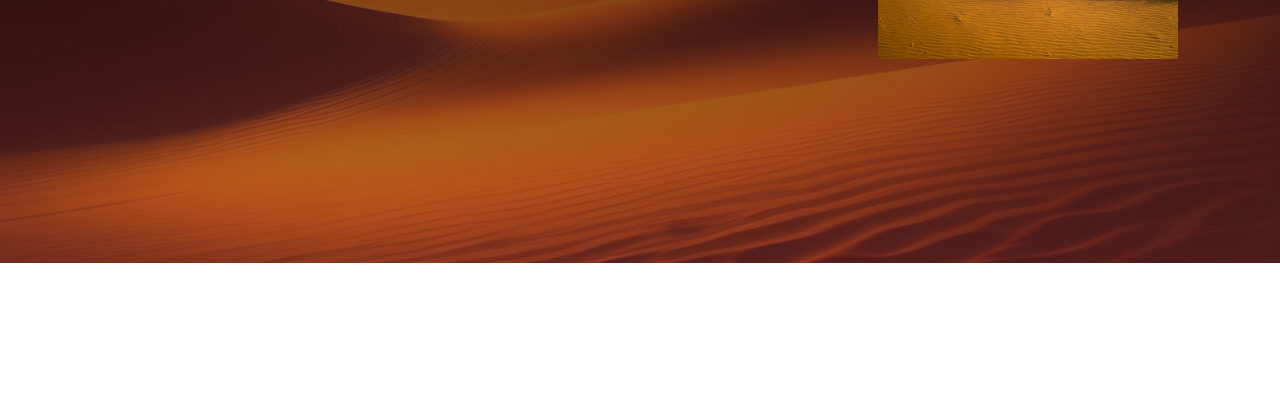
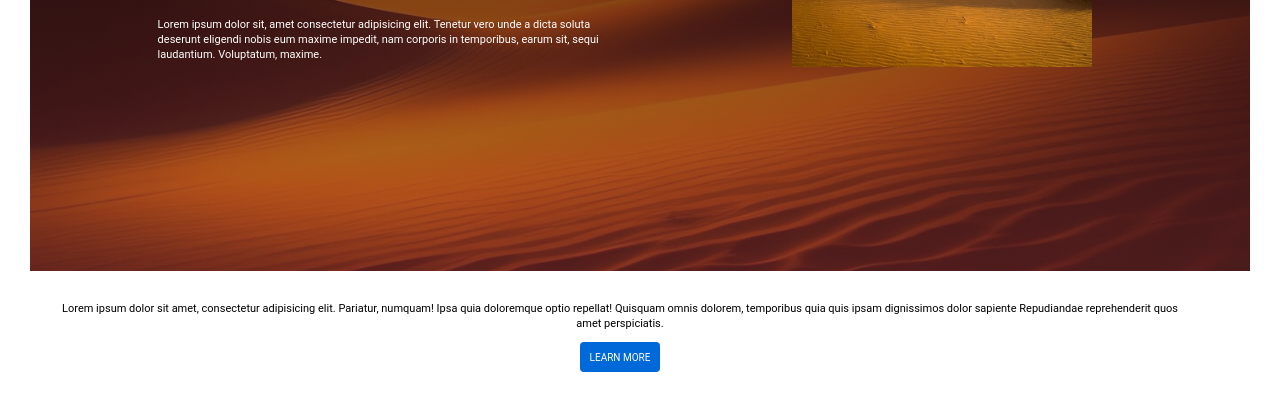
Before and after one commit to rolisingh1803/CSSWorkshopProject, a plain HTML site: page index.html in a window 1280 px wide. Shown: the part 537-937 px from the top of the page. Before the commit the page ends 800 px from the top, so only its background shows below. Drawn offline with Linux system fonts and the light colour scheme.

Commit message:
new div added

```diff
--- a/index.html
+++ b/index.html
@@ -25,41 +25,48 @@
         <div class="row">
             <div class="col">
                 <h1>Sahara</h1>
-                <p >Lorem ipsum dolor sit, amet consectetur adipisicing elit. Tenetur vero unde a dicta soluta deserunt
+                <p>Lorem ipsum dolor sit, amet consectetur adipisicing elit. Tenetur vero unde a dicta soluta deserunt
                     eligendi nobis eum maxime impedit, nam corporis in temporibus, earum sit, sequi laudantium.
                     Voluptatum, maxime.</p>
             </div>
             <div class="col">
-                <img src="sahara-desert-sunlight-blue-sky-morocco-africa_181624-12415.jpg" class="back" >
+                <img src="sahara-desert-sunlight-blue-sky-morocco-africa_181624-12415.jpg" class="back">
             </div>
 
         </div>
     </div>
-<div>
+    <div class="box">
+
+        <p id="para">Lorem ipsum dolor sit amet, consectetur adipisicing elit. Pariatur, numquam! Ipsa quia doloremque optio
+            repellat! Quisquam omnis dolorem, temporibus quia quis ipsam dignissimos dolor sapiente Repudiandae
+            reprehenderit quos amet perspiciatis.</p>
+
+            <button>Learn More</button>
 
     </div>
 
     <!-- <div class="tran-image">
         <div class="images">
-        <img src="minimalist-photorealistic-desert-road_23-2150953029.jpg" >
+            <img src="minimalist-photorealistic-desert-road_23-2150953029.jpg">
         </div>
         <div class="images">
-        <img src="sand-dunes-desert-sinai-peninsula-egypt_1057-35783.jpg" >
+            <img src="sand-dunes-desert-sinai-peninsula-egypt_1057-35783.jpg">
         </div>
         <div class="images">
-        <img src="shallow-focus-shot-dry-plant-foliage-grown-rocky-surface-negev-desert-israel_181624-43736.jpg" >
+            <img src="shallow-focus-shot-dry-plant-foliage-grown-rocky-surface-negev-desert-israel_181624-43736.jpg">
         </div>
         <div class="images">
-        <img src="single-green-leafed-tree-desert-area-daytime_181624-9383.jpg" >
+            <img src="single-green-leafed-tree-desert-area-daytime_181624-9383.jpg">
         </div>
         <div class="images">
-        <img src="vertical-shot-beautiful-antelope-canyon-arizona-usa_181624-58334.jpg" >
+            <img src="vertical-shot-beautiful-antelope-canyon-arizona-usa_181624-58334.jpg">
         </div>
         <div class="images">
-        <img src="beautiful-landscape-orange-sand-dune-orange-sand-namib-desert-namib-naukluft-national-park-sossusvlei-namibia_1150-21664.jpg" >
+            <img
+                src="beautiful-landscape-orange-sand-dune-orange-sand-namib-desert-namib-naukluft-national-park-sossusvlei-namibia_1150-21664.jpg">
         </div>
         <div class="images">
-        <img src="3d-render-desert-scene_1048-6516.jpg" >
+            <img src="3d-render-desert-scene_1048-6516.jpg">
         </div>
     </div> -->
 
--- a/style.css
+++ b/style.css
@@ -1,5 +1,6 @@
 *{
-  margin:0;
+  margin-left:10px ;
+  margin-right: 20px;
   padding:0;
   font-family:'Roboto','sans-sarif';
   /* background-color: rgba(78, 89, 155, 0.822); */
@@ -81,6 +82,30 @@ p{
 
 }
 
+
+.box{
+
+  padding: 20px;
+  text-align: center;
+}
+
+#para{
+  color: black;
+  margin-top: 10px;
+}
+
+button{
+  border-radius: .25rem;
+  background-color: #0069d9;
+  width: 80px;
+  height: 30px;
+  color: white;
+  border-color: #0069d9;
+  border:1px solid transparent;
+  text-transform: uppercase;
+  font-size: 10px;
+}
+
 /* .tran-image{
   flex: basis 50%;
 }
```
Lines whose indentation alone changed are shown as unchanged.
